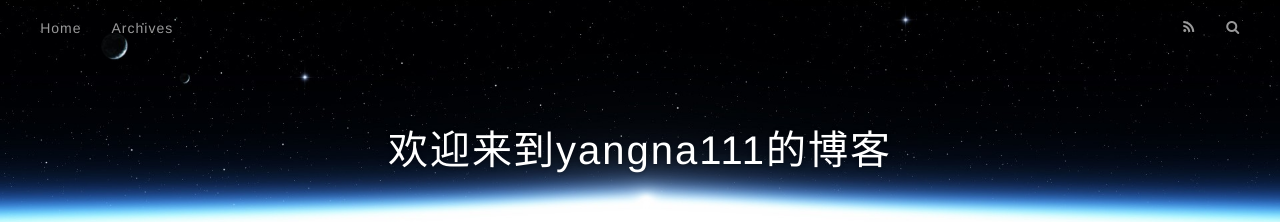
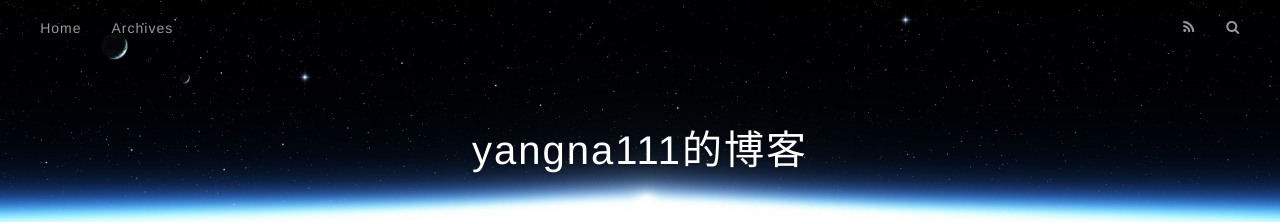
Before and after one commit to yangna111/yangna111.github.io, a plain HTML site: page index.html in a window 1280 px wide. Shown: the top 222 px of the page. Drawn offline with nearby package versions, Linux system fonts and the light colour scheme.

Commit message:
Site updated: 2018-05-19 18:08:13

```diff
--- a/index.html
+++ b/index.html
@@ -3,17 +3,17 @@
 <head>
   <meta charset="utf-8">
 
-  <title>欢迎来到yangna111的博客</title>
+  <title>yangna111的博客</title>
   <meta name="viewport" content="width=device-width, initial-scale=1, maximum-scale=1">
   <meta property="og:type" content="website">
-<meta property="og:title" content="欢迎来到yangna111的博客">
+<meta property="og:title" content="yangna111的博客">
 <meta property="og:url" content="http://yoursite.com/index.html">
-<meta property="og:site_name" content="欢迎来到yangna111的博客">
+<meta property="og:site_name" content="yangna111的博客">
 <meta property="og:locale" content="default">
 <meta name="twitter:card" content="summary">
-<meta name="twitter:title" content="欢迎来到yangna111的博客">
+<meta name="twitter:title" content="yangna111的博客">
 
-    <link rel="alternate" href="/atom.xml" title="欢迎来到yangna111的博客" type="application/atom+xml">
+    <link rel="alternate" href="/atom.xml" title="yangna111的博客" type="application/atom+xml">
 
 
     <link rel="icon" href="/favicon.png">
@@ -34,7 +34,7 @@
   <div id="header-outer" class="outer">
     <div id="header-title" class="inner">
       <h1 id="logo-wrap">
-        <a href="/" id="logo">欢迎来到yangna111的博客</a>
+        <a href="/" id="logo">yangna111的博客</a>
       </h1>
 
     </div>
@@ -97,7 +97,7 @@
 
     </div>
     <footer class="article-footer">
-      <a data-url="http://yoursite.com/2018/05/19/hello-world/" data-id="cjhd8998p00009orholq85uoi" class="article-share-link">Share</a>
+      <a data-url="http://yoursite.com/2018/05/19/hello-world/" data-id="cjhd8cak30000icrhehsyfk77" class="article-share-link">Share</a>
 
 
     </footer>
```
Also changed, not shown: 2018/05/19/hello-world/index.html (+5 -5 lines), archives/2018/05/index.html (+6 -6 lines), archives/2018/index.html (+6 -6 lines), archives/index.html (+6 -6 lines).
